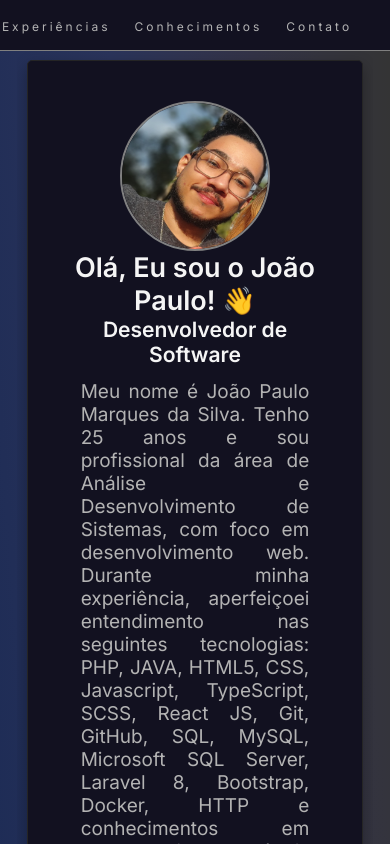
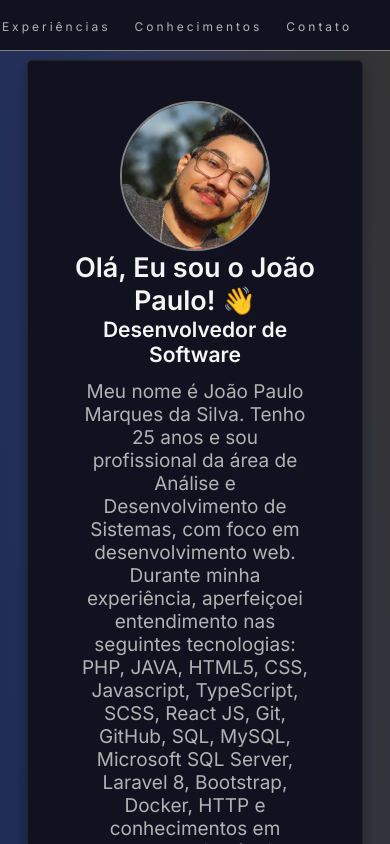
Before and after one commit to Joao1457/my-landing, a Next.js app: page / in a window 390 px wide. Shown: the top 844 px of the page. Built offline with nearby package versions, Linux system fonts and the light colour scheme.

Commit message:
fix:  inserindo comentarios e correções

```diff
--- a/src/app/components/contact/contact.tsx
+++ b/src/app/components/contact/contact.tsx
@@ -4,6 +4,7 @@ import { GitIcon } from "../icons/git-icon";
 import { LinkedinIcon } from "../icons/linkedin-icon";
 import "./contact.scss";
 
+// Um card com informações para contato
 export function Contact() {
     return (
       <section className="contact" id="contact">
--- a/src/app/components/experiencia/experience.scss
+++ b/src/app/components/experiencia/experience.scss
@@ -21,6 +21,7 @@
     padding: 3%;
 }
 
+// aqui aninhei todas as tags dentro desse elemento, graças ao Scss posso deixar um pouco mais enchuto o codigo
 .grid-item {
     display: inline-grid;
     justify-content: center;
@@ -85,6 +86,7 @@
     margin: 4%;
 }
 
+// Esta midia terá como função alem de alinhar, irá manter os itens um embaixo do outro
 @media (max-width: 768px) {
     .grid-exp{
         display: flex;
--- a/src/app/components/experiencia/experience.tsx
+++ b/src/app/components/experiencia/experience.tsx
@@ -1,6 +1,7 @@
 import Image from "next/image";
 import "./experience.scss";
 
+// Neste componente de experiencia quero ir incrementando novos trabalhos e fazer no futuro um carrosel com todas as experiencias
 export function Experience() {
   return (
     <section className="experience" id="experience">
--- a/src/app/components/header/header.tsx
+++ b/src/app/components/header/header.tsx
@@ -4,6 +4,7 @@ import { EmailIcon } from "../icons/email-icon";
 
 import "./header.scss";
 
+// Foram importados os icones svgs e chamados numa ancora, configurei para os links serem mostrados em outra janela
 export function Header() {
   return (
     <nav className="header">
@@ -12,6 +13,7 @@ export function Header() {
       </div>
       <div className="socials">
         <ul className="nav-list">
+          {/* links ligados por IDs nos componentes */}
           <li><a href="#experience">Experiências</a></li>
           <li><a href="#skills">Conhecimentos</a></li>
           <li><a href="#contact">Contato</a></li>
--- a/src/app/components/skills/skill.tsx
+++ b/src/app/components/skills/skill.tsx
@@ -1,6 +1,7 @@
 import Image from "next/image";
 import "./skill.scss";
 
+// Em formato de grid criei varios cards com as tecnologias que tenho conhecimento
 export function Skill() {
   return (
     <section className="skill" id="skills">
--- a/src/app/components/utils/scrollToTopBtn.tsx
+++ b/src/app/components/utils/scrollToTopBtn.tsx
@@ -3,6 +3,7 @@
 import React, { useState, useEffect } from 'react';
 import './ScrollToTopBtn.scss';
 
+// Esse componente experimental foi baseado em uma documentação sobre esse tipo botão, meu primeiro contato pratico com typescript e um pouco de react
 const ScrollToTopButton: React.FC = () => {
   const [isVisible, setIsVisible] = useState(false);
 
@@ -22,6 +23,7 @@ const ScrollToTopButton: React.FC = () => {
   const handleScrollToTop = (e: React.MouseEvent<HTMLAnchorElement>) => {
     e.preventDefault();
 
+    // nestas consts é possivel selecionar a velocidade da subida do botão scroller
     const scrollDuration = 500;
     const scrollStep = -window.scrollY / (scrollDuration / 10);
     const scrollInterval = setInterval(() => {
@@ -32,7 +34,7 @@ const ScrollToTopButton: React.FC = () => {
       }
     }, 10);
   };
-
+  // return para mostrar o botão apos o usuario utilizar o scroll do mouse
   return (
     isVisible ? (
       <a href="#home" className="up-btn" onClick={handleScrollToTop}>
--- a/src/app/layout.tsx
+++ b/src/app/layout.tsx
@@ -1,3 +1,5 @@
+// Aqui está setado algumas configurações para a landing pages,
+//  como tipo de fonte e a rota para o layout principal renderizando a estrutura
 import type { Metadata } from "next";
 import { Inter } from "next/font/google";
 import "./globals.scss";
--- a/src/app/page.tsx
+++ b/src/app/page.tsx
@@ -1,3 +1,4 @@
+// Importações de componentes da pagina, como as imagens e as seções
 import Image from "next/image";
 import { Header } from "./components/header/header";
 import { Experience } from "./components/experiencia/experience";
@@ -11,6 +12,7 @@ import "./styles/home.scss"
 
 export default function Home() {
   return (
+    // Aqui chamei a estrutura HTML para ficar mais facil de organizar os componentes em cada parte do corpo da pagina
     <html lang="en">
       <head>
         <meta name="viewport" content="width=device-width, initial-scale=1.0" />
@@ -18,9 +20,12 @@ export default function Home() {
       </head>
       <body>
         <main className="container">
-          <Header/>
+          {/* Header da landing sendo renderizado */}
+          <Header />
+          {/* criei a home aqui para auxiliar na estruturação e me ajudar a organizar os outros components           */}
           <section className="home" id="home">
             <div className="card-home">
+              {/* aqui optei por separar em divs cada elemento do card, para ficar facil de trabalhar com cada um */}
               <div className="card-header">
                 <Image
                   src="/eu.jpg"
@@ -35,23 +40,26 @@ export default function Home() {
                 <h3>Desenvolvedor de Software </h3>
               </div>
               <div className="card-footer">
-                <p>Meu nome é João Paulo Marques da Silva. Tenho 25 anos e sou profissional da
-                  área de Análise e Desenvolvimento de Sistemas, com foco em
-                  desenvolvimento web. Durante minha experiência, aperfeiçoei
-                  entendimento nas seguintes tecnologias: PHP, JAVA, HTML5, CSS,
-                  Javascript, TypeScript, SCSS, React JS, Git, GitHub, SQL,
-                  MySQL, Microsoft SQL Server, Laravel 8, Bootstrap, Docker,
-                  HTTP e conhecimentos em metodologias ágeis (Kanban e SCRUM).
+                <p>
+                  Meu nome é João Paulo Marques da Silva. Tenho 25 anos e sou
+                  profissional da área de Análise e Desenvolvimento de Sistemas,
+                  com foco em desenvolvimento web. Durante minha experiência,
+                  aperfeiçoei entendimento nas seguintes tecnologias: PHP, JAVA,
+                  HTML5, CSS, Javascript, TypeScript, SCSS, React JS, Git,
+                  GitHub, SQL, MySQL, Microsoft SQL Server, Laravel 8,
+                  Bootstrap, Docker, HTTP e conhecimentos em metodologias ágeis
+                  (Kanban e SCRUM).
                 </p>
               </div>
             </div>
           </section>
+          {/* Renderizando outros componentes da página */}
           <ScrollToTopButton />
-          <Experience/>
+          <Experience />
           <Skill />
           <Contact />
         </main>
-        <Footer/>
+        <Footer />
       </body>
     </html>
   );
--- a/src/app/styles/home.scss
+++ b/src/app/styles/home.scss
@@ -1,3 +1,4 @@
+  // No Home centralizei todo conteudo no centro e setei uma altura e largura fixa, para que na media eu só eu ajustasse conforme a tela
   .home {
     display: flex;
     justify-content: center;
@@ -21,10 +22,7 @@
     border: 1px solid rgb(37, 37, 37);
     border-radius: 5px;
     box-shadow: 0 6px 15px rgba(0, 0, 0, 0.3);
-
   }
-
-
 
   .card-content h1,
   h3 {
@@ -49,7 +47,7 @@
 
   .card-footer p {
     color: var(--text-secondary);
-    text-align: justify;
+    text-align: none;
     padding: 5%;
   }
 
@@ -71,11 +69,4 @@
       margin-top: 50px;
       height:auto;
     }
-
-    .card-footer{
-
-      p{
-        text-align:justify;
-      }
-    }
 }
```
